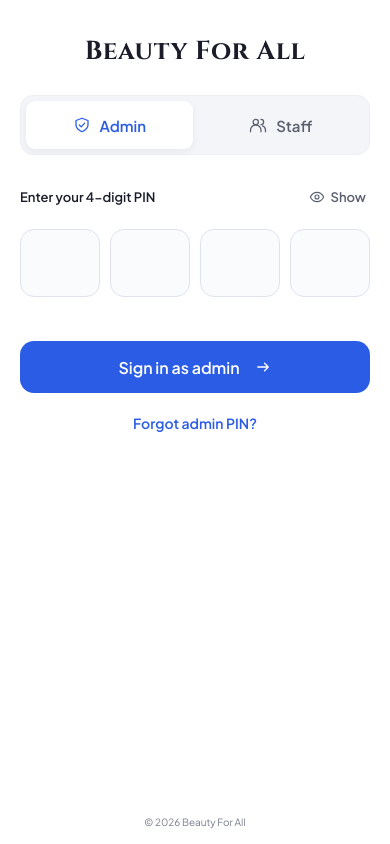
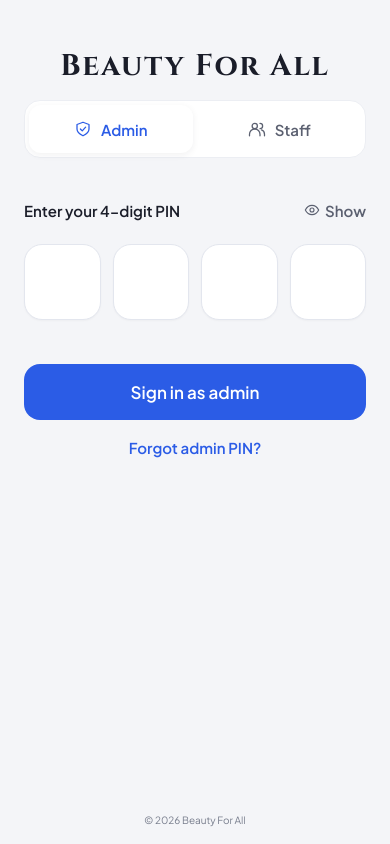
Before and after one commit to marvin2013charlie-sys/beauty-for-all-check, a website: page public/index.html in a window 390 px wide. Drawn offline with Linux system fonts and the light colour scheme.

Commit message:
Redesign the phone sign-in as a PIN screen.
The salon name, role switch, and four PIN boxes sit together. A wide desk keeps the blue panel.

```diff
--- a/public/styles.css
+++ b/public/styles.css
@@ -21,33 +21,38 @@ dialog{width:calc(100% - 32px);max-width:440px;border:1px solid var(--line);bord
 
 /* Phone sign-in, including a phone turned sideways. A wide desk keeps the blue panel. */
 @media(max-width:960px){
-  .login-page{background:#fff}
-  .login-page .login-layout{display:flex;flex-direction:column;margin:0;min-height:100svh;border-radius:0;overflow:visible;background:#fff}
+  .login-page{background:#F4F5F8}
+  .login-page .login-layout{display:flex;flex-direction:column;margin:0;min-height:100svh;min-height:100dvh;border-radius:0;overflow:visible;background:transparent}
   .login-page .brand-panel{min-height:0;flex:0 0 auto;flex-direction:row;align-items:center;padding:calc(12px + env(safe-area-inset-top)) 20px 14px}
-  .login-page .brand-panel .brand{align-self:center}
-  .login-page .brand-panel .brand-name{font-size:20px;color:#fff}
   .login-page .brand-message,.login-page .brand-lines,.login-page .brand-panel-footer{display:none}
-  .login-page .sign-in-panel{flex:1 1 auto;display:flex;flex-direction:column;align-items:stretch;justify-content:flex-start;padding:22px 20px calc(16px + env(safe-area-inset-bottom));width:100%}
-  .login-page .login-content{max-width:none}
-  .login-page .intro{margin-bottom:16px}
-  .login-page .intro h1{font-size:30px;letter-spacing:-.8px;margin:8px 0 0}
-  .login-page .role-selector{margin-top:2px}
-  .login-page .role-selector button{min-height:48px;font-size:15px}
-  .login-page .login-card{padding-top:18px}
-  .login-page .login-card form{margin-top:16px}
-  .login-page .pin-label-row{font-size:13px;margin-bottom:10px}
-  .login-page .reveal-button{min-height:44px;min-width:72px;font-size:13px;padding:10px 4px 10px 12px}
-  .login-page .pin-group{gap:10px}
-  .login-page .pin-input{height:68px;border-radius:14px;font-size:28px}
-  .login-page .sign-in-button{height:52px;border-radius:14px;font-size:16px}
-  .login-page .forgot-row{margin-top:8px;font-size:14px}
+  .login-page .sign-in-panel{flex:1 1 auto;display:flex;flex-direction:column;align-items:stretch;justify-content:flex-start;padding:8px 24px calc(18px + env(safe-area-inset-bottom));width:100%}
+  .login-page .login-content{width:100%;max-width:400px;margin:0 auto}
+  .login-page .role-selector{margin-top:0;background:#fff;border-radius:16px;padding:4px}
+  .login-page .role-selector button{min-height:48px;border-radius:12px;font-size:15px}
+  .login-page .login-card{padding-top:8px}
+  .login-page .login-card form{margin-top:22px}
+  .login-page .pin-label-row{max-width:360px;margin:0 auto 12px;font-size:15px}
+  .login-page .reveal-button{min-height:44px;min-width:72px;font-size:15px;padding:8px 0 8px 12px}
+  .login-page .pin-group{max-width:360px;margin:0 auto;gap:12px}
+  .login-page .pin-input{height:auto;aspect-ratio:1;max-height:76px;border-radius:18px;border-color:#E3E6EE;background:#fff;font-size:32px;box-shadow:0 1px 2px #1A1D2908}
+  .login-page .pin-input:focus{border-color:var(--blue);background:#fff;box-shadow:0 0 0 4px #2B5CE629}
+  .login-page .form-message{max-width:360px;margin-left:auto;margin-right:auto;font-size:13px}
+  .login-page .sign-in-button{max-width:360px;margin:0 auto;height:56px;border-radius:16px;font-size:17px}
+  .login-page .forgot-row{max-width:360px;margin:6px auto 0;font-size:15px}
   .login-page .forgot-link{display:inline-flex;align-items:center;justify-content:center;min-height:44px;padding:8px 12px}
-  .login-page .login-footer{position:static;margin-top:auto;padding-top:18px;width:100%;text-align:center}
-  .login-page.signin .brand-panel{background:transparent;color:#1A1D29;justify-content:center;padding:calc(36px + env(safe-area-inset-top)) 20px 4px;overflow:visible}
+  .login-page .login-footer{position:static;margin-top:auto;padding-top:28px;width:100%;text-align:center}
+  .login-page.signin .brand-panel{background:transparent;color:#1A1D29;justify-content:center;overflow:visible;padding:calc(48px + env(safe-area-inset-top)) 24px 8px}
   .login-page.signin .brand-panel .brand{align-self:center;margin-inline:auto}
-  .login-page.signin .brand-panel .brand-name{color:#1A1D29;font-size:26px}
-  .login-page.signin .intro,.login-page.signin .card-description,.login-page.signin .card-footer{display:none}
-  .login-page.signin .login-card{padding-top:4px}
+  .login-page.signin .brand-panel .brand-name{color:#1A1D29;font-size:30px;letter-spacing:.06em}
+  .login-page.signin .intro,.login-page.signin .card-description,.login-page.signin .card-footer,.login-page.signin .sign-in-button>svg{display:none}
   .login-page.signin .login-card h2{position:absolute;width:1px;height:1px;margin:-1px;padding:0;overflow:hidden;clip:rect(0 0 0 0);white-space:nowrap}
+  .login-page .recover-form{max-width:400px;margin-left:auto;margin-right:auto}
   .login-page .recover-form input{height:52px;font-size:16px}
 }
+@media(max-width:960px) and (max-height:520px){
+  .login-page.signin .brand-panel{padding-top:calc(12px + env(safe-area-inset-top));padding-bottom:0}
+  .login-page.signin .brand-panel .brand-name{font-size:22px}
+  .login-page .login-card form{margin-top:12px}
+  .login-page .pin-input{height:56px;font-size:26px}
+  .login-page .sign-in-button{height:48px}
+}
```
